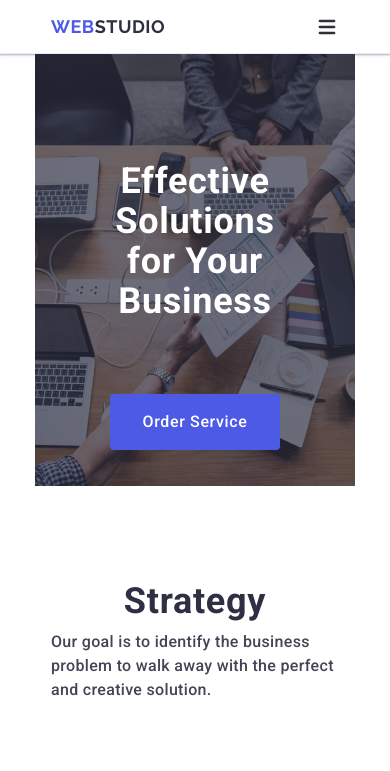
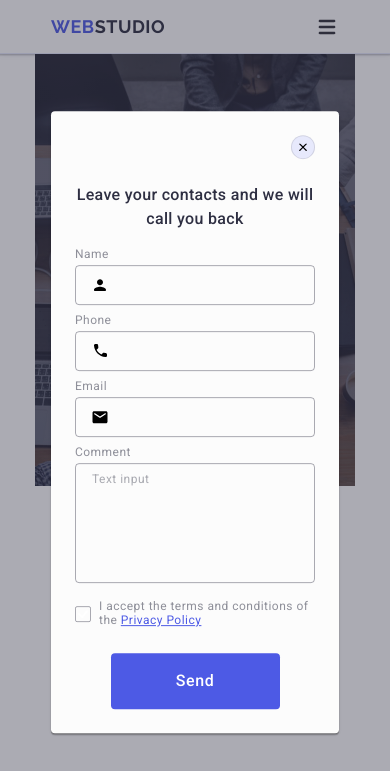
Before and after one commit to OlehSkrypnyk8/goit-markup-hw-06, a plain HTML site: page index.html in a window 390 px wide. Shown: the top 771 px of the page. Drawn offline with nearby package versions, Linux system fonts and the light colour scheme.

Commit message:
add  modal mobile

```diff
--- a/css/styles.css
+++ b/css/styles.css
@@ -947,3 +947,244 @@ button {
         opacity: 1;
     }
 }
+/* MOdal */
+.backdrop {
+    position: fixed;
+    top: 0;
+    left: 0;
+    width: 100%;
+    height: 100%;
+    background-color: rgba(46, 47, 66, 0.4);
+    opacity: 0;
+    visibility: hidden;
+    pointer-events: none;
+    transition: opacity 250ms cubic-bezier(0.4, 0, 0.2, 1),
+        visibility 250ms cubic-bezier(0.4, 0, 0.2, 1);
+}
+
+.backdrop.is-open {
+    opacity: 1;
+    visibility: visible;
+    pointer-events: auto;
+
+}
+
+.modal {
+    position: absolute;
+    top: 50%;
+    left: 50%;
+    width: 288px;
+    padding: 72px 24px 24px 24px;
+    box-shadow: 0 1px 1px 0 rgba(0, 0, 0, 0.14), 0 1px 3px 0 rgba(0, 0, 0, 0.12), 0 2px 1px 0 rgba(0, 0, 0, 0.2);
+    background-color: #fcfcfc;
+    border-radius: 4px;
+    transform: translate(-50%, -50%);
+    transition: transform 250ms cubic-bezier(0.4, 0, 0.2, 1);
+}
+
+.backdrop:not(.is-open) .modal {
+    transform: translate(-50%, -50%) scale(1.5);
+}
+
+.modal-close-btn {
+    position: absolute;
+    top: 24px;
+    right: 24px;
+    width: 24px;
+    height: 24px;
+    border-radius: 50%;
+    display: flex;
+    align-items: center;
+    justify-content: center;
+    background-color: #e7e9fc;
+    border: 1px solid rgba(0, 0, 0, 0.1);
+    padding: 0;
+    cursor: pointer;
+    transition: background-color 250ms cubic-bezier(0.4, 0, 0.2, 1),
+        border 250ms cubic-bezier(0.4, 0, 0.2, 1);
+}
+
+.icon-close {
+    transition: fill 250ms cubic-bezier(0.4, 0, 0.2, 1);
+}
+
+.modal-close-btn:hover,
+.modal-close-btn:focus {
+    background-color: #404BBF;
+    fill: #fff;
+    border: none;
+}
+
+.modal-text {
+    font-weight: 500;
+    font-size: 16px;
+    line-height: 1.5;
+    letter-spacing: 0.02em;
+    color: #2e2f42;
+    text-align: center;
+    margin-bottom: 16px;
+}
+
+.label-container {
+    margin-bottom: 8px;
+}
+
+.label-modal {
+    font-weight: 400;
+    font-size: 12px;
+    line-height: 1.17;
+    letter-spacing: 0.04em;
+    color: #8e8f99;
+    margin-bottom: 4px;
+    display: block;
+}
+
+.input-modal:hover,
+.input-modal:focus {
+    border-color: #4d5ae5;
+    outline: none;
+}
+
+.input-modal:hover+.icon-modal,
+.input-modal:focus+.icon-modal {
+    fill: #4d5ae5;
+}
+
+.input-container {
+    position: relative;
+    margin-top: 4px;
+
+}
+
+.input-modal {
+    width: 100%;
+    height: 40px;
+    border: 1px solid rgba(46, 47, 66, 0.4);
+    border-radius: 4px;
+    background-color: transparent;
+    padding-left: 38px;
+    outline: transparent;
+    transition: border-color 250ms cubic-bezier(0.4, 0, 0.2, 1);
+
+}
+
+.icon-modal {
+    position: absolute;
+    top: 50%;
+    left: 16px;
+    transform: translateY(-50%);
+    transition: fill 250ms cubic-bezier(0.4, 0, 0.2, 1);
+}
+
+
+.textarea-container {
+    display: flex;
+    flex-direction: column;
+    margin-bottom: 16px;
+}
+
+
+.text-modal {
+    border: 1px solid rgba(46, 47, 66, 0.4);
+    border-radius: 4px;
+    width: 100%;
+    height: 120px;
+    resize: none;
+    padding: 8px 16px;
+    font-weight: 400;
+    font-size: 12px;
+    line-height: 1.17;
+    letter-spacing: 0.04em;
+    color: rgba(46, 47, 66, 0.4);
+    background-color: transparent;
+    outline: transparent;
+    transition: border-color 250ms cubic-bezier(0.4, 0, 0.2, 1);
+}
+
+.text-modal:hover,
+.text-modal:focus {
+    border-color: #4d5ae5;
+    outline: none;
+}
+
+.text-modal::placeholder {
+    font-weight: 400;
+    font-size: 12px;
+    line-height: 1.17;
+    letter-spacing: 0.04em;
+    color: rgba(46, 47, 66, 0.4);
+    transition: border-color 250ms cubic-bezier(0.4, 0, 0.2, 1);
+}
+
+.checkbox-container {
+    margin-bottom: 24px;
+}
+
+.checkbox-span-icon {
+    width: 16px;
+    height: 16px;
+    border: 1px solid rgba(46, 47, 66, 0.4);
+    border-radius: 2px;
+    transition: background-color 250ms cubic-bezier(0.4, 0, 0.2, 1), border 250ms cubic-bezier(0.4, 0, 0.2, 1), fill 250ms cubic-bezier(0.4, 0, 0.2, 1);
+    display: inline-flex;
+    align-items: center;
+    justify-content: center;
+    fill: transparent;
+    margin-right: 8px;
+    flex-shrink: 0;
+}
+
+.checkbox-icon {
+    fill: #fff;
+}
+
+.checkbox-modal:checked+.checkbox-label .checkbox-span-icon {
+    background-color: #404bbf;
+    border: none;
+    fill: #F4F4FD;
+}
+
+.checkbox-label {
+    font-weight: 400;
+    font-size: 12px;
+    line-height: 1.17;
+    letter-spacing: 0.04em;
+    color: #8e8f99;
+    display: flex;
+    align-items: center;
+}
+
+.privacy-policy {
+    line-height: 1.3;
+    text-decoration: underline;
+    color: #4d5ae5;
+    margin-bottom: 24px;
+}
+
+.modal-btn-submit {
+    cursor: pointer;
+    border-radius: 4px;
+    padding: 16px 32px;
+    min-width: 169px;
+    height: 56px;
+    background-color: #4D5AE5;
+    font-weight: 500;
+    line-height: 1.5;
+    letter-spacing: 0.04em;
+    text-align: center;
+    color: #fff;
+    border: none;
+    transition: background-color 250ms cubic-bezier(0.4, 0, 0.2, 1);
+    display: block;
+    margin: 0 auto;
+}
+
+.modal-btn-submit:hover,
+.modal-btn-submit:focus {
+    background-color: #404BBF
+}
+@media screen and (min-width: 768px) {
+    .modal {
+        width: 408px;
+    }
+}
--- a/index.html
+++ b/index.html
@@ -145,7 +145,9 @@
       <section class="hero-baner">
         <div class="container">
           <h1 class="hero-baner-head">Effective Solutions for Your Business</h1>
-          <button type="button" class="hero-baner-button">Order Service</button>
+          <button type="button" class="hero-baner-button" data-modal-open>
+            Order Service
+          </button>
         </div>
       </section>
       <section class="benefits">
@@ -664,9 +666,9 @@
         </div>
       </div>
     </footer>
-    <div class="backdrop is-open hidden">
+    <div class="backdrop is-open" data-modal>
       <div class="modal">
-        <button type="button" class="modal-close-btn">
+        <button type="button" class="modal-close-btn" data-modal-close>
           <svg class="icon-close" width="8" height="8">
             <use href="./images/icons.svg#icon-close"></use>
           </svg>
@@ -741,8 +743,10 @@
                   <use href="./images/icons.svg#icon-cheked"></use>
                 </svg>
               </span>
-              I accept the terms and conditions of the
-              <a href="#" class="privacy-policy">Privacy Policy</a>
+              <div>
+                I accept the terms and conditions of the
+                <a href="#" class="privacy-policy">Privacy Policy</a>
+              </div>
             </label>
           </div>
           <button type="submit" class="modal-btn-submit">Send</button>
```
